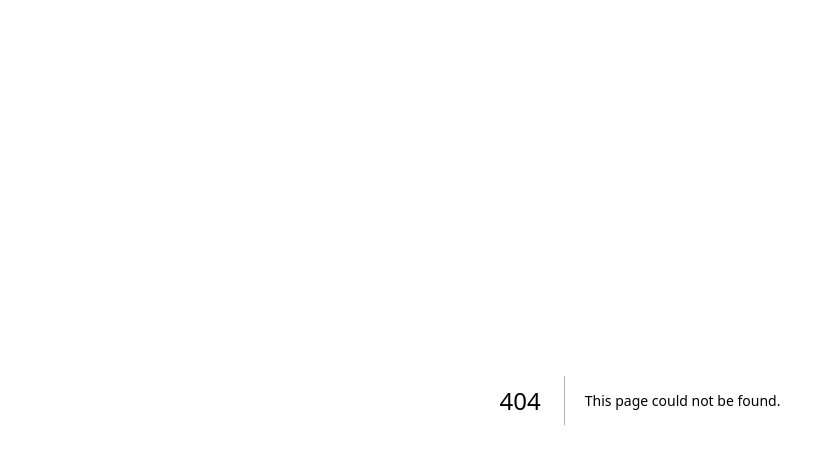
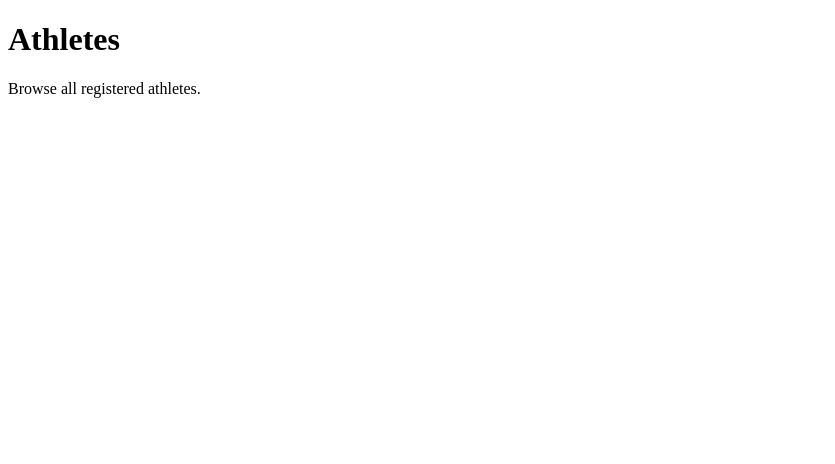
Before and after one commit to IsakeG/Athora-webapp, a Next.js app: page /athletes in a window 1280 px wide. Before the commit this address had no page. Shown: the top 464 px of the page, without its empty margins (0-835 px from the left). Built offline with nearby package versions, Linux system fonts and the light colour scheme.

Commit message:
Create page.tsx

```diff
--- /dev/null
+++ b/app/athletes/page.tsx
@@ -0,0 +1,8 @@
+export default function AthletesPage() {
+  return (
+    <main>
+      <h1>Athletes</h1>
+      <p>Browse all registered athletes.</p>
+    </main>
+  );
+}
```
